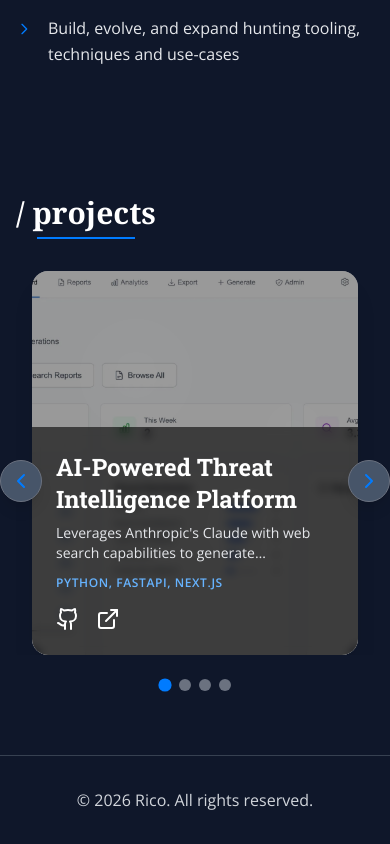
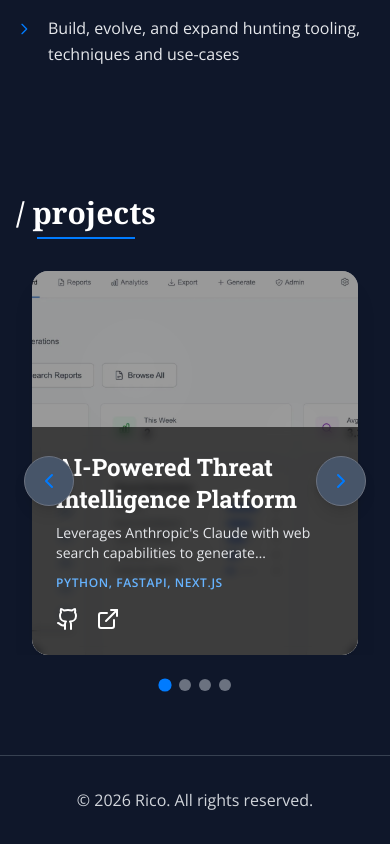
Before and after one commit to ricomanifesto/rico, a React (Vite) app: page / in a window 390 px wide. Shown: the part 1950-2794 px from the top of the page. Built offline with nearby package versions, Linux system fonts and the light colour scheme.

Commit message:
Keep mobile carousel controls in viewport

```diff
--- a/scripts/check-source-accessibility.mjs
+++ b/scripts/check-source-accessibility.mjs
@@ -318,6 +318,11 @@ const checks = [
     source: projectsSection,
   },
   {
+    label: "project carousel arrow buttons keep mobile touch targets inside the viewport",
+    pattern: /left-2 md:left-0[\s\S]*md:-translate-x-4[\s\S]*p-3 md:p-2[\s\S]*aria-label="Previous project"[\s\S]*right-2 md:right-0[\s\S]*md:translate-x-4[\s\S]*p-3 md:p-2[\s\S]*aria-label="Next project"/,
+    source: projectsSection,
+  },
+  {
     label: "project carousel arrow icons use class-based accent styles",
     pattern: /<ChevronLeft[^>]*className="[^"]*text-\[#007bff\][^"]*"[\s\S]*<ChevronRight[^>]*className="[^"]*text-\[#007bff\][^"]*"/,
     source: projectsSection,
--- a/src/components/ProjectsSection.tsx
+++ b/src/components/ProjectsSection.tsx
@@ -151,7 +151,7 @@ export default function ProjectsSection() {
         {/* Navigation Buttons */}
         <button
           onClick={goToPrevious}
-          className="absolute left-0 top-1/2 -translate-y-1/2 -translate-x-4 bg-slate-600 border border-gray-500 rounded-full p-2 shadow-lg hover:shadow-xl transition-all duration-300 hover:bg-slate-500 focus-visible:outline focus-visible:outline-2 focus-visible:outline-offset-4 focus-visible:outline-[#66b2ff]"
+          className="absolute left-2 md:left-0 top-1/2 -translate-y-1/2 md:-translate-x-4 bg-slate-600 border border-gray-500 rounded-full p-3 md:p-2 shadow-lg hover:shadow-xl transition-all duration-300 hover:bg-slate-500 focus-visible:outline focus-visible:outline-2 focus-visible:outline-offset-4 focus-visible:outline-[#66b2ff]"
           aria-label="Previous project"
         >
           <ChevronLeft size={24} className="text-[#007bff]" aria-hidden="true" focusable="false" />
@@ -159,7 +159,7 @@ export default function ProjectsSection() {
 
         <button
           onClick={goToNext}
-          className="absolute right-0 top-1/2 -translate-y-1/2 translate-x-4 bg-slate-600 border border-gray-500 rounded-full p-2 shadow-lg hover:shadow-xl transition-all duration-300 hover:bg-slate-500 focus-visible:outline focus-visible:outline-2 focus-visible:outline-offset-4 focus-visible:outline-[#66b2ff]"
+          className="absolute right-2 md:right-0 top-1/2 -translate-y-1/2 md:translate-x-4 bg-slate-600 border border-gray-500 rounded-full p-3 md:p-2 shadow-lg hover:shadow-xl transition-all duration-300 hover:bg-slate-500 focus-visible:outline focus-visible:outline-2 focus-visible:outline-offset-4 focus-visible:outline-[#66b2ff]"
           aria-label="Next project"
         >
           <ChevronRight size={24} className="text-[#007bff]" aria-hidden="true" focusable="false" />
```
Also changed, not shown: 1 other file (tests, documents, lock files or other folders).
